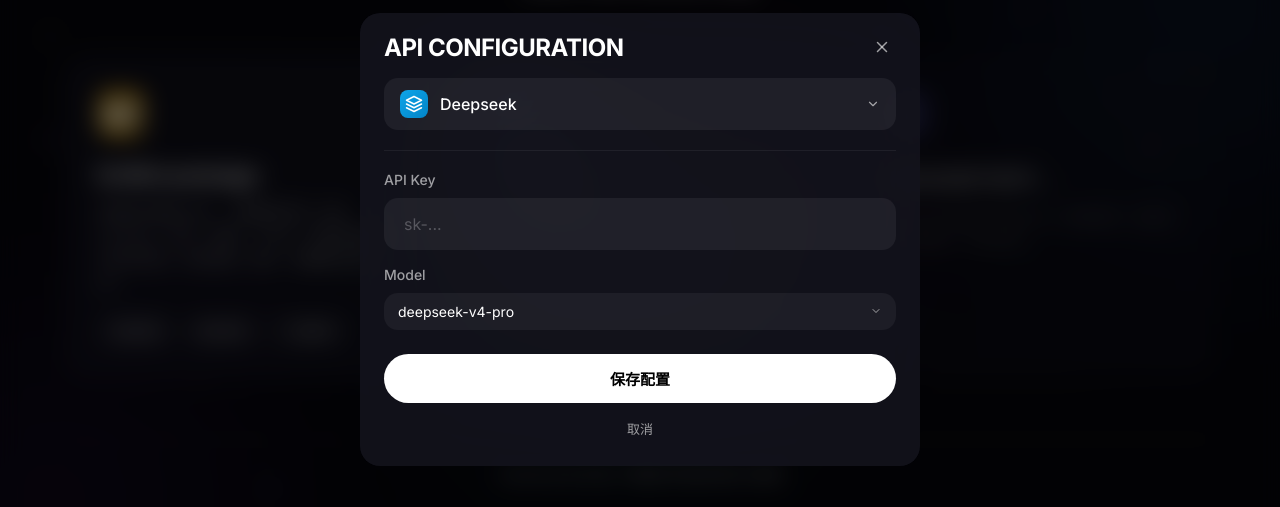
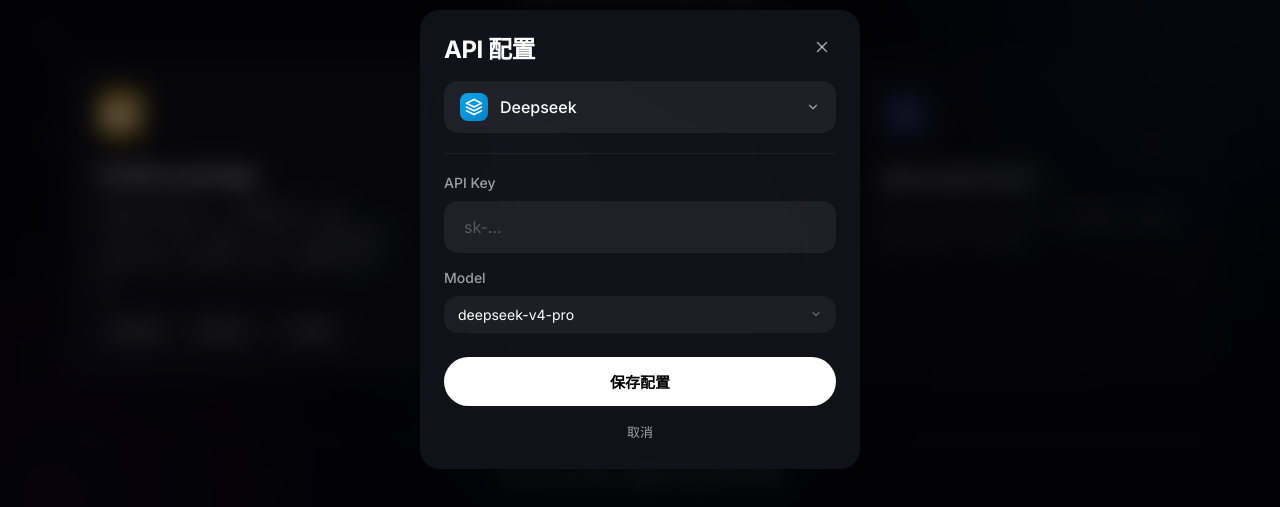
Before and after one commit to Calmer2024/FreeTime, a plain HTML site: page portal/index.html in a window 1280 px wide. Both pictures are taken after a click on the button "API 设置". Shown: the part 161-668 px from the top of the page. Drawn offline with Linux system fonts and the light colour scheme; a web font is replaced by a local one.

Commit message:
fix: change modal title to Chinese and reduce width
- Title: API CONFIGURATION -> API 配置
- Modal width: 560px -> 440px

```diff
--- a/portal/index.html
+++ b/portal/index.html
@@ -29,7 +29,7 @@
       <div class="settings-overlay" id="settingsOverlay"></div>
       <div class="settings-content">
         <div class="settings-header">
-          <span class="settings-label">API CONFIGURATION</span>
+          <span class="settings-label">API 配置</span>
           <button class="settings-close" id="settingsClose">
             <svg width="18" height="18" viewBox="0 0 24 24" fill="none" stroke="currentColor" stroke-width="2" stroke-linecap="round" stroke-linejoin="round">
               <line x1="18" y1="6" x2="6" y2="18"/>
--- a/portal/style.css
+++ b/portal/style.css
@@ -434,7 +434,7 @@ body {
 
 .settings-content {
   position: relative;
-  width: 560px;
+  width: 440px;
   background: rgba(20, 20, 30, 0.85);
   border-radius: 20px;
   overflow: hidden;
```
